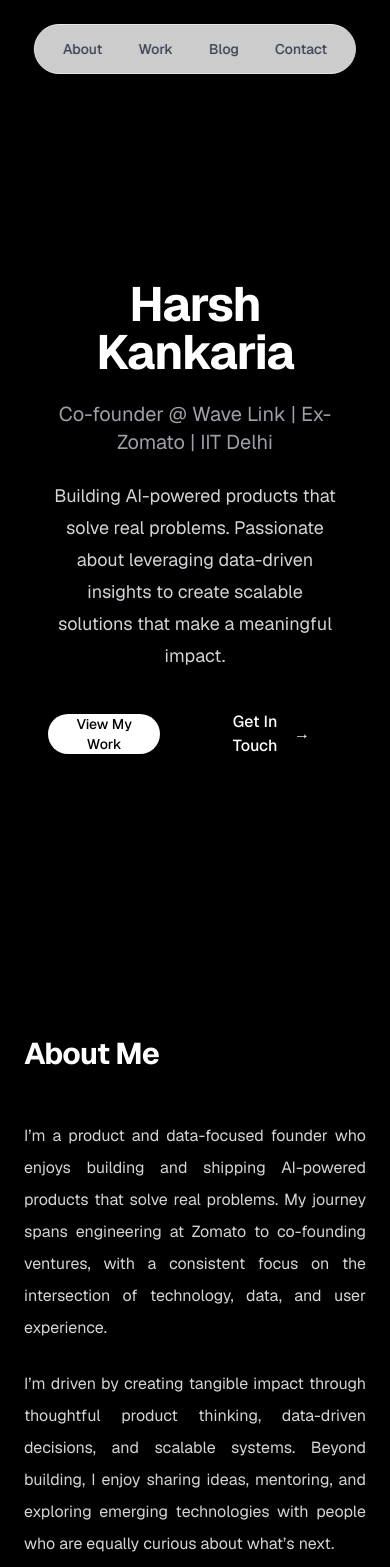
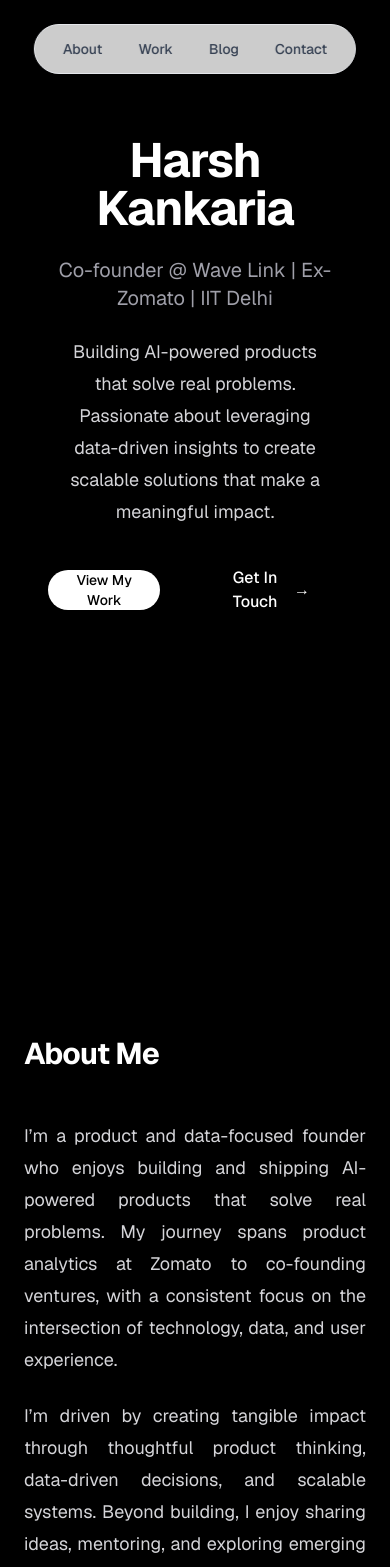
Before and after one commit to HarshK99/kanka, a Next.js app: page / in a window 390 px wide. Shown: the top 1567 px of the page. Built offline with nearby package versions, Linux system fonts and the light colour scheme.

Commit message:
wave link link added

```diff
--- a/app/blog/[slug]/page.tsx
+++ b/app/blog/[slug]/page.tsx
@@ -19,7 +19,13 @@ export default async function BlogPostPage({ params }: PageProps) {
         <h1 className="text-3xl lg:text-4xl font-bold mb-4">{post.title}</h1>
         <p className="text-gray-500 mb-8">{post.date}</p>
         <div
-          className="max-w-none leading-relaxed px-5 lg:px-50 text-justify"
+          className="prose prose-lg max-w-none px-5 lg:px-50 text-justify
+            prose-h1:mb-4
+    prose-h2:mb-3
+    prose-h3:mb-2
+    prose-h1:mt-8
+    prose-h2:mt-6
+    prose-h3:mt-4"
           dangerouslySetInnerHTML={{ __html: post.content }}
         />
       </article>
--- a/app/components/sections/about.tsx
+++ b/app/components/sections/about.tsx
@@ -11,7 +11,7 @@ export const About = () => {
         </Heading2>
         <div className="prose prose-lg prose-invert max-w-none">
           <Paragraph className="text-justify">
-            I’m a product and data-focused founder who enjoys building and shipping AI-powered products that solve real problems. My journey spans engineering at Zomato to co-founding ventures, with a consistent focus on the intersection of technology, data, and user experience.
+            I’m a product and data-focused founder who enjoys building and shipping AI-powered products that solve real problems. My journey spans product analytics at Zomato to co-founding ventures, with a consistent focus on the intersection of technology, data, and user experience.
 
           </Paragraph>
           <Paragraph className="mt-6 text-justify">
--- a/app/components/sections/contact.tsx
+++ b/app/components/sections/contact.tsx
@@ -11,9 +11,9 @@ export const Contact = () => {
           Let&apos;s Connect
         </Heading2>
         <Muted className="mb-12">
-         I enjoy connecting with founders, operators, and technologists to explore ideas, partnerships, and shared learning. If you’re building, thinking, or experimenting in tech and want to exchange perspectives, I’d love to connect.
+         I enjoy connecting with founders, leaders, and technologists to explore ideas, partnerships, and shared learning. If you’re building, thinking, or experimenting in tech and want to exchange perspectives, I’d love to connect.
         </Muted>
-        <div className="flex flex-col sm:flex-row gap-4 justify-center">
+        <div className="flex flex-col sm:flex-row gap-3 justify-center">
           <Button href="mailto:harshkankaria9@gmail.com" size="lg">
             Send Email
           </Button>
@@ -23,6 +23,9 @@ export const Contact = () => {
           <Button href="https://github.com/HarshK99" variant="secondary" size="lg">
             GitHub
           </Button>
+          <Button href="https://profile.wavelink.co.in/profile/cf285639-b067-4b81-8486-c9aa499f9d65" size="lg">
+            Wave Link Profile
+          </Button>
         </div>
       </Container>
     </Section>
--- a/app/components/sections/header.tsx
+++ b/app/components/sections/header.tsx
@@ -12,7 +12,7 @@ const NAV_ITEMS = [
   { name: 'Contact', href: '/#contact' },
 ];
 
-const SCROLL_OFFSET = 80;
+const SCROLL_OFFSET = 10;
 
 export const Header = () => {
   const pathname = usePathname();
--- a/app/components/sections/hero.tsx
+++ b/app/components/sections/hero.tsx
@@ -4,7 +4,7 @@ import { Heading1, Lead } from '@/components/ui/typography';
 
 export const Hero = () => {
   return (
-    <section id="about" className="flex min-h-screen items-center justify-center px-6 py-20">
+    <section id="about" className="flex min-h-screen justify-center px-6 pt-10 lg:pt-30">
       <Container size="lg" className="text-center">
         <Heading1 className="mb-6">
           Harsh Kankaria
@@ -12,12 +12,12 @@ export const Hero = () => {
         <p className="mb-6 text-xl text-zinc-400 sm:text-2xl">
           Co-founder @ Wave Link | Ex-Zomato | IIT Delhi
         </p>
-        <Lead className="mb-10">
+        <Lead className="mb-10 px-2">
           Building AI-powered products that solve real problems. Passionate about leveraging data-driven insights
           to create scalable solutions that make a meaningful impact.
         </Lead>
         <div className="flex items-center justify-center gap-x-6">
-          <Button href="#projects" size="md">
+          <Button href="#projects" size="md" className='py-5'>
             View My Work
           </Button>
           <Button href="#contact" variant="ghost" size="lg">
--- a/app/globals.css
+++ b/app/globals.css
@@ -1,4 +1,5 @@
 @import "tailwindcss";
+@plugin "@tailwindcss/typography";
 
 :root {
   --background: #ffffff;
--- a/package.json
+++ b/package.json
@@ -9,6 +9,7 @@
     "lint": "eslint"
   },
   "dependencies": {
+    "@tailwindcss/typography": "^0.5.19",
     "clsx": "^2.1.1",
     "gray-matter": "^4.0.3",
     "next": "16.1.1",
```
Also changed, not shown: posts/1.glass-of-awkwardness.md (+0 -1 lines), 1 other file (tests, documents, lock files or other folders).
